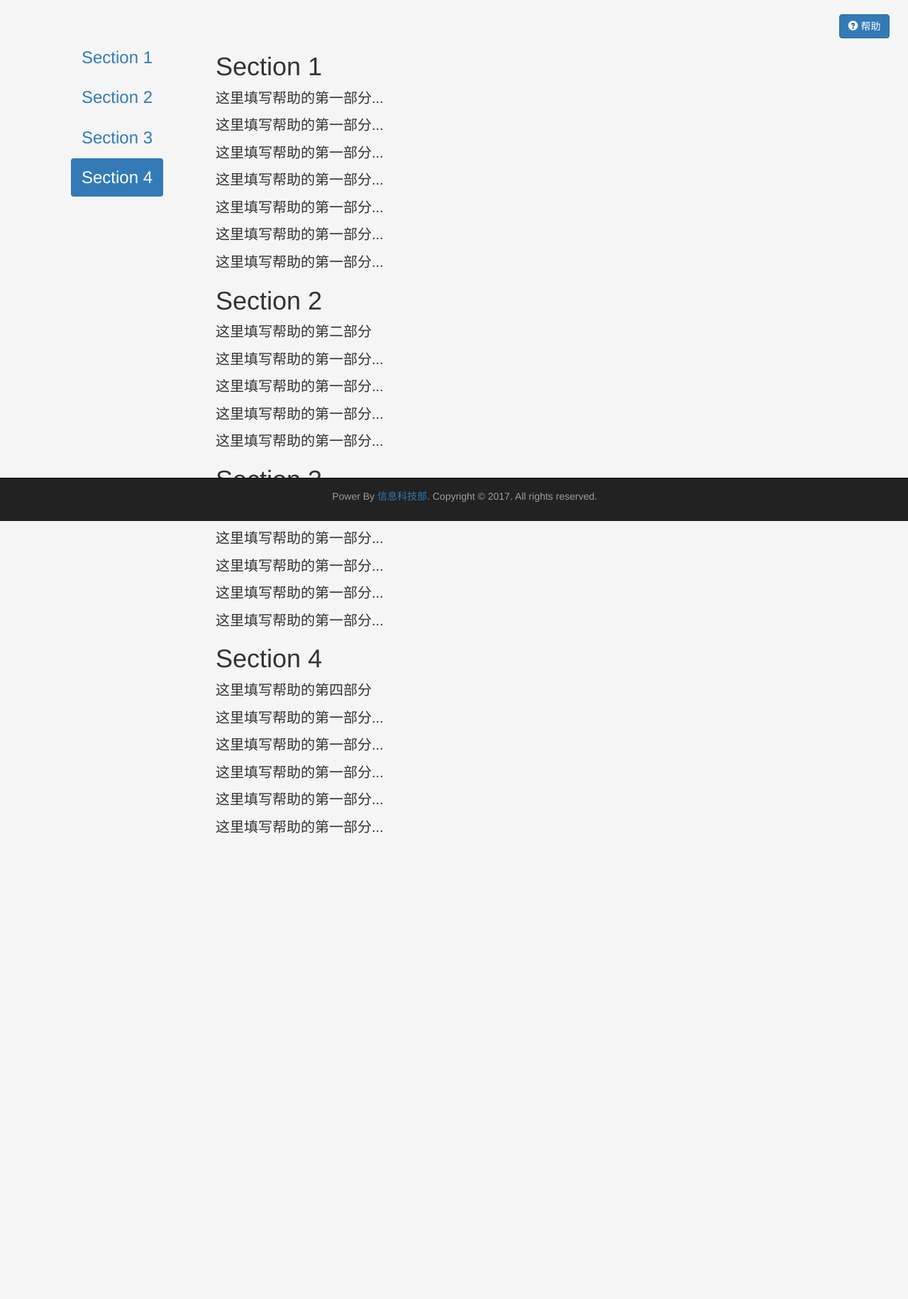
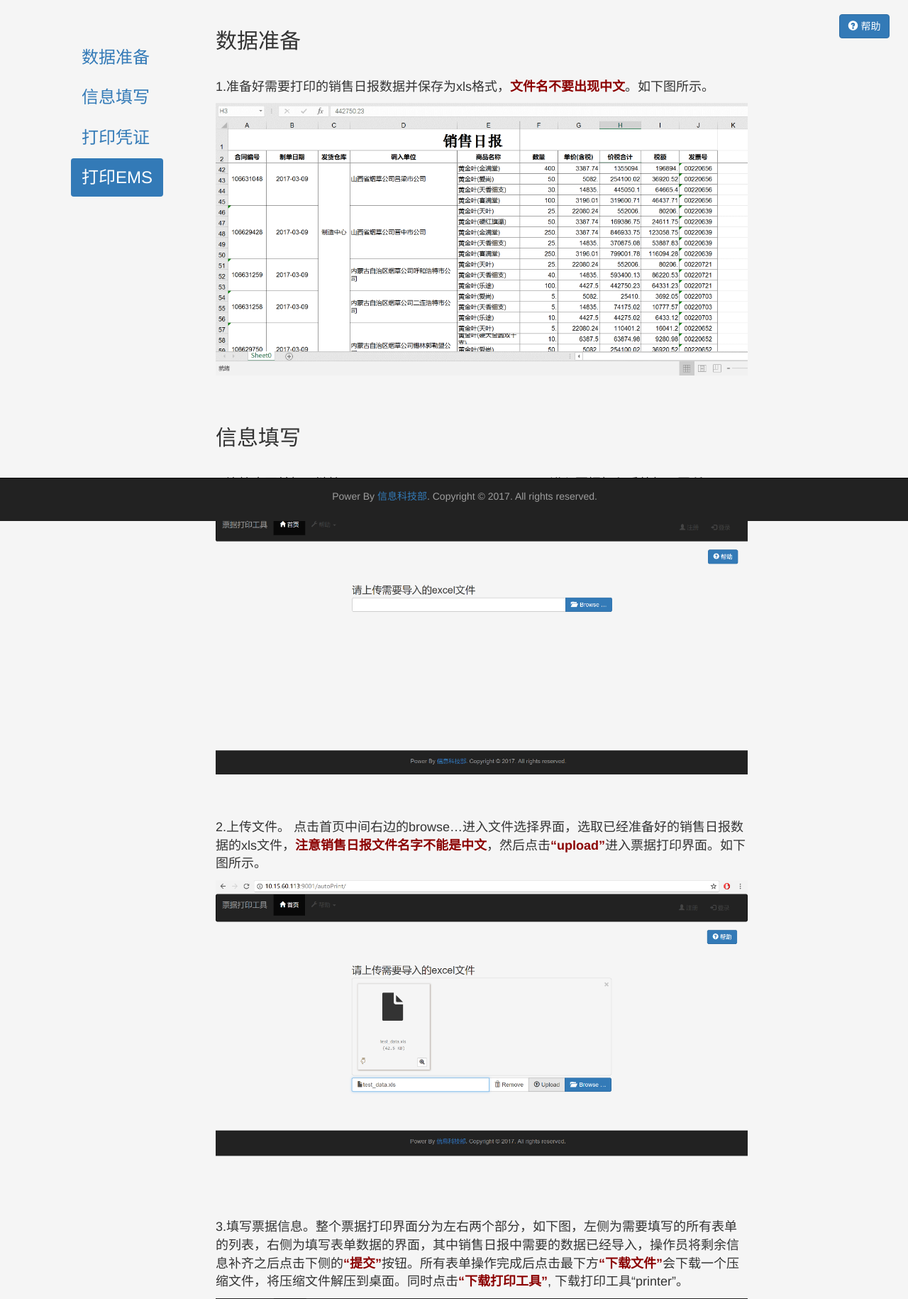
Before and after one commit to OrdinaryYang/autoPrint, a Django app: page /autoPrint/helper in a window 1280 px wide. Shown: the part 66-1896 px from the top of the page at 71% size. Before the commit the page ends 1240 px from the top, so only its background shows below. Run offline with Django 3.2, Linux system fonts and the light colour scheme; some libraries are stand-ins or nearby versions.

Commit message:
helper页面编辑完毕

```diff
--- a/autoPrint/views.py
+++ b/autoPrint/views.py
@@ -222,7 +222,7 @@
                       '款项接收日期', pay_account_location, pay_province, pay_city, payee_province, payee_city,
                       sales_receipt_amount], ]
         acc_info_line = [[getToday(), payment_comp, pay_province+pay_city+pay_account_location, sales_price,
-                          't'+sales_tax_receipt, sales_receipt_amount, notes], ]
+                          '\t'+sales_tax_receipt, sales_receipt_amount, notes], ]
         ems_info_line = [[ems_file_config['company_from'], ems_file_config['company_from_addr'], payment_comp,
                          pay_company_address], ]
         write2csv(file_config['csv_dir'], info_line, mode='a')
--- a/templates/common/__base__.html
+++ b/templates/common/__base__.html
@@ -10,7 +10,7 @@
     <script src="../../static/common/js/locales/zh.js"></script>
 
     <meta charset="UTF-8">
-    <title>Title</title>
+    <title>票据打印工具</title>
 </head>
 <style>
     body {
@@ -32,7 +32,7 @@
                 </a>
             </div>
             <div class="collapse navbar-collapse" id="print-navbar-collapse">
-                <ul class="nav navbar-nav">
+                <ul class="nav navbar-nav ">
                     <li class="active"><a href="{% url 'upload_file' %}"><span class="glyphicon glyphicon-home"></span> 首页</a></li>
                     <li class="dropdown disabled">
                         <a href="#" class="dropdown-toggle" data-toggle="dropdown">
--- a/templates/common/helper.html
+++ b/templates/common/helper.html
@@ -14,13 +14,13 @@
             position: fixed;
             font-size: x-large;
         }
-        div.col-md-10 div {
+        div.col-md-8 div {
             height: auto;
-            font-size: 20px;
+            font-size: 18px;
         }
         @media screen and (max-width: 810px) {
             #section1, #section2, #section3, #section4  {
-                margin-left: 20%;
+                margin-left: 10%;
                 margin-top: auto;
             }
         }
@@ -32,49 +32,69 @@
             <div class="container-fluid">
                 <div class="container-fluid">
                     <ul class="nav nav-pills nav-stacked">
-                        <li class="active"><a href="#section1">Section 1 </a></li>
-                        <li><a href="#section2">Section 2 </a></li>
-                        <li><a href="#section3">Section 3 </a></li>
-                        <li><a href="#section4">Section 4 </a></li>
+                        <li class="active"><a href="#section1">数据准备</a></li>
+                        <li><a href="#section2">信息填写</a></li>
+                        <li><a href="#section3">打印凭证</a></li>
+                        <li><a href="#section4">打印EMS</a></li>
                     </ul>
                 </div>
             </div>
         </nav>
-        <div class="col-md-10" style="margin-left: 20%">
+        <div class="col-md-8" style="margin-left: 20%">
             <div id="section1">
-                <h1>Section 1</h1>
-                <p>这里填写帮助的第一部分...</p>
-                <p>这里填写帮助的第一部分...</p>
-                <p>这里填写帮助的第一部分...</p>
-                <p>这里填写帮助的第一部分...</p>
-                <p>这里填写帮助的第一部分...</p>
-                <p>这里填写帮助的第一部分...</p>
-                <p>这里填写帮助的第一部分...</p>
+                <h2>数据准备</h2><br>
+                <p class="text-align:justify">1.准备好需要打印的销售日报数据并保存为xls格式，<font color="#8b0000"><b>文件名不要出现中文</b></font>。如下图所示。</p>
+                <p><image src="../static/common/images/sales_reporter.png" class="img-responsive" alt="销售日报"
+                          width="770" height="466"/><br><br></p>
             </div>
             <div id="section2">
-                <h1>Section 2</h1>
-                <p>这里填写帮助的第二部分</p>
-                <p>这里填写帮助的第一部分...</p>
-                <p>这里填写帮助的第一部分...</p>
-                <p>这里填写帮助的第一部分...</p>
-                <p>这里填写帮助的第一部分...</p>
+                <h2>信息填写</h2><br>
+
+                <p>1.连接内网并打开链接http://10.15.60.113:9001/autoPrint/，进入票据打印系统如下图所示。</p><p></p>
+                <p><image src="../static/common/images/index.png" class="img-responsive" alt="首页"
+                          width="770" height="466"/><br><br></p>
+
+                <p>2.上传文件。 点击首页中间右边的browse…进入文件选择界面，选取已经准备好的销售日报数据的xls文件，<font color="#8b0000"><b>注意销售日报文件名字不能是中文</b></font>，然后点击<font color="#8b0000"><b>“upload”</b></font>进入票据打印界面。如下图所示。</p>
+                <p><image src="../static/common/images/upload.png" class="img-responsive" alt="上传页"
+                          width="770" height="466"/><br><br><br></p>
+
+                <p>3.填写票据信息。整个票据打印界面分为左右两个部分，如下图，左侧为需要填写的所有表单的列表，右侧为填写表单数据的界面，其中销售日报中需要的数据已经导入，操作员将剩余信息补齐之后点击下侧的<font color="#8b0000"><b>“提交”</b></font>按钮。所有表单操作完成后点击最下方<font color="#8b0000"><b>“下载文件”</b></font>会下载一个压缩文件，将压缩文件解压到桌面。同时点击<font color="#8b0000"><b>“下载打印工具”</b></font>, 下载打印工具“printer”。</p>
+                <p><image src="../static/common/images/details1.png" class="img-responsive" alt="详情页1"
+                          width="770" height="466"/></p><p></p>
+                <p><image src="../static/common/images/details2.png" class="img-responsive" alt="详情页2"
+                          width="770" height="466"/><br><br></p>
             </div>
             <div id="section3">
-                <h1>Section 3</h1>
-                <p>这里填写帮助的第三部分</p>
-                <p>这里填写帮助的第一部分...</p>
-                <p>这里填写帮助的第一部分...</p>
-                <p>这里填写帮助的第一部分...</p>
-                <p>这里填写帮助的第一部分...</p>
+                <h2>打印凭证</h2><br>
+                <p >1.准备打印。解压'download.zip'中有三个Excel文件，如下图所示。'Total_info.csv'文件用来打印票据，'ems.csv'文件用来打印快递单.</p>
+                <p><image src="../static/common/images/files.png" class="img-responsive" alt="下载的文件"
+                          width="770" height="466"/><br><br></p>
+
+                <p>2.解压下载'printer.zip'压缩包，点击进入其中的“四五打印助手最终版”，双击打开'SIWUprinter.exe'，如下图所示</p>
+                <p><image src="../static/common/images/siwu.png" class="img-responsive" alt="四五打印程序"
+                          width="770" height="466"/><br><br></p>
+
+                <p>3.进入程序后界面如下图所示，<font color="#8b0000"><b>双击上图中选中区域</b></font>（不用管选中内容是否为所需内容）进入打印界面。</p>
+                <p><image src="../static/common/images/main1.png" class="img-responsive" alt="四五主界面"
+                          width="770" height="466"/><br><br></p>
+
+                <p>4.点击下图右上方<font color="#8b0000"><b>设置</b></font>按钮连接自己所用型号的打印机；单据名称选择<font color="#8b0000"><b>托收凭证</b></font>。</p>
+                <p><image src="../static/common/images/setting.png" class="img-responsive" alt="设置"
+                          width="770" height="466"/><br><br></p>
+
+                <p>5.然后点击左上角文件，选择导入文件数据打印，选择之前解压的total_info文件进行导入，结果如下图所示。勾选所有序号然后<font color="#8b0000"><b>点击"退出"</b></font>。</p>
+                <p><image src="../static/common/images/import.png" class="img-responsive" alt="导入"
+                          width="770" height="466"/><br><br></p>
+
+                <p>6.页面会自动弹出“确定打印吗”，<font color="#8b0000"><b>点击"确定"</b></font></p>
+                <p><image src="../static/common/images/print.png" class="img-responsive" alt="打印"
+                          width="770" height="466"/><br><br></p>
+                <p>7.将托收凭证放入打印机开始打印凭证即可。</p>
             </div>
             <div id="section4">
-                <h1>Section 4</h1>
-                <p>这里填写帮助的第四部分</p>
-                <p>这里填写帮助的第一部分...</p>
-                <p>这里填写帮助的第一部分...</p>
-                <p>这里填写帮助的第一部分...</p>
-                <p>这里填写帮助的第一部分...</p>
-                <p>这里填写帮助的第一部分...</p>
+                <h2>打印EMS</h2><br>
+                <p>1.打印完成之后将单据名称选择为<font color="#8b0000"><b>EMS国内标准快递</b></font>。点击左上角文件，选择导入文件数据打印，选择之前解压的ems文件进行导入。按之前的流程打印EMS快递单即可</p>
+
             </div>
         </div>
     </div>
```
Also changed, not shown: static/common/images/details1.png (added), static/common/images/details2.png (added), static/common/images/files.png (added), static/common/images/import.png (added), static/common/images/index.png (added), static/common/images/main1.png (added), static/common/images/main2.png (added), static/common/images/print.png (added), static/common/images/sales_reporter.png (added), static/common/images/setting.png (added), static/common/images/siwu.png (added), static/common/images/upload.png (added).
